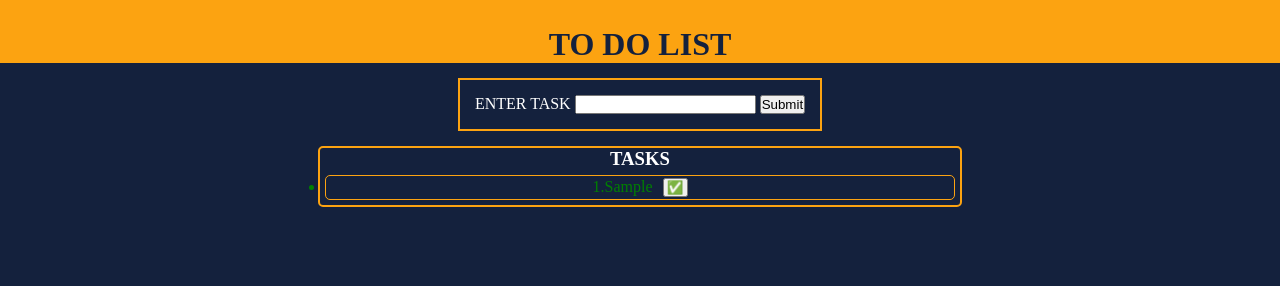
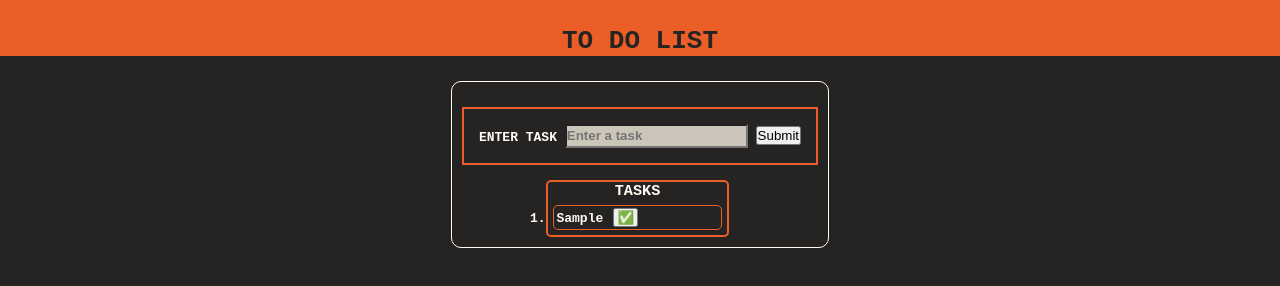
Before and after one commit to xreedev/Todoist, a plain HTML site: page index.html in a window 1280 px wide. Both pictures are taken after typing "Sample" into the empty fields and a click on the button "Submit". Drawn offline with Linux system fonts and the light colour scheme.

Commit message:
final changes made

```diff
--- a/index.html
+++ b/index.html
@@ -11,20 +11,21 @@
     <div class="header">
         <h1>TO DO LIST</h1>
     </div>
+    <div class="task-main">
     <div class="input-task">
       <label for="task">ENTER TASK</label>
-      <input name="task" type="text" id="task" />
+      <input name="task"  class="task" type="text" id="task" placeholder="Enter a task"/>
       <button type="submit" onclick="addTask() ">Submit</button>
     </div>
     <br>
     <div class="pending-tasks">
         <h3>TASKS</h3>
-        <ul id="tasks-list">
-        <!-- <li><div class="todo-task">to do task</div></li>
-        <li><div class="completed-task">completed task</div></li> -->
-        </ul>
+        <ol id="tasks-list">
+          <!-- Tasks will be injected here -->
+        </ol>
     </div>
     </div>
+  </div>
     <script src="script.js"></script>
   </body>
 </html>
--- a/script.js
+++ b/script.js
@@ -2,7 +2,7 @@ taskCount=0;
 function addTask(){
     const input=document.getElementById("task");
     const inputTask=input.value;
-    if(inputTask=="")
+    if(inputTask.trim()=="")
     {
         alert("Enter some info");
         return;
@@ -17,12 +17,14 @@ function createTask(inputTasc){
     let taskList=document.getElementById("tasks-list");
     let newItem=document.createElement("li")
     let doneButton=document.createElement("button");
-    newItem.textContent=taskCount+"."+inputTasc;
+    newItem.textContent=inputTasc;
     newItem.classList.add("todo-task");
     doneButton.textContent="✅";
     doneButton.classList.add("done-button");
-    doneButton.addEventListener("click",function(){deleteItem(this.id)});
-    newItem.addEventListener("click",function(){markAsDone(this.id)});
+    doneButton.onclick=function(){deleteItem(this.id)};
+    newItem.onclick=function(){markAsDone(this.id)};
+    //doneButton.addEventListener("click",function(){deleteItem(this.id)});
+    //newItem.addEventListener("click",function(){markAsDone(this.id)});
     newItem.id="task-"+taskCount;
     doneButton.id=taskCount;
     newItem.appendChild(doneButton);
@@ -31,23 +33,19 @@ function createTask(inputTasc){
 
 function markAsDone(id){
    let doneItem=document.getElementById(id);
-   doneItem.addEventListener("click",function(){
-    markAsNotDone(id);
-   });
+   doneItem.onclick=function(){markAsNotDone(id)};
    doneItem.classList.remove("todo-task");
    doneItem.classList.add("completed-task");
 }
 
 function markAsNotDone(id){
     let doneItem=document.getElementById(id);
-    doneItem.addEventListener("click",function(){
-        markAsDone(this.id)
-    });
+    doneItem.onclick=function(){
+        markAsDone(this.id)};
     doneItem.classList.remove("completed-task");
     doneItem.classList.add("todo-task");
  }
 
  function deleteItem(id){
-    alert(id);
     document.getElementById(id).parentElement.remove();
  }
--- a/styles.css
+++ b/styles.css
@@ -1,18 +1,27 @@
 :root {
-    --new-blue: #14213D;
-    --light-blue: #FCA311;
-    --new-white:#FFFFFF;
+    --new-blue: #252422;
+    --light-orange: #EB5E28;
+    --new-white:#FFFCF2;
+    --light-brown:#CCC5B9;
   }
 *{
     margin: 0;
     padding: 0;
 }
+.task{
+    background-color: var(--light-brown);;
+    color: var(--new-blue);
+    font-weight: bolder;
+    height: 20px;
+}
 html,body{
+    font-weight: bolder;
     background-color: var(--new-blue);
     width: 100vw;
     height: 100vh;
     margin: 0;
     padding: 0;
+    font-family: monospace;
     color:var(--new-white) ;
 }
 .container{
@@ -23,12 +32,12 @@ html,body{
 .header{
     width: 100%;
     height: 10%;
-    background-color: var(--light-blue);
+    background-color: var(--light-orange);
     color: var(--new-blue);
     padding-top: 2%;
 }
 .input-task{
-    border: 2px solid var(--light-blue);
+    border: 2px solid var(--light-orange);
     margin-top: 20px;
     margin:15px auto;
     text-align: center;
@@ -36,29 +45,41 @@ html,body{
     padding: 15px;
 }
 .pending-tasks{
-    border: 2px solid var(--light-blue);
+    border: 2px solid var(--light-orange);
     border-radius: 5px;
     width: 50%;
     display: inline-block;
+    margin-right: 5px;
 }
 .tasks-list{
     list-style-type: disc;
 }
 li{
-    display: list-item;
+    word-wrap: break-word;
 }
 .todo-task{
     margin: 5px;
-    border: 1px solid var(--light-blue);
+    border: 1px solid var(--light-orange);
     padding: 2px;
-    color: green;
+    color: var(--light-blue);
     border-radius: 5px;
+    text-align: left;
 }
 .completed-task{
     opacity: 50%;
+    word-wrap: break-word;
     text-decoration: line-through;
+    border-radius: 5px;
+    text-align: left;
 }
 .done-button{
     margin-left: 10px;
     width: 25px;
 }
+.task-main{
+    margin-top: 25px;
+    border: 1px solid var(--new-white);
+    display: inline-block;
+    padding: 10px;
+    border-radius: 10px;
+}
```
